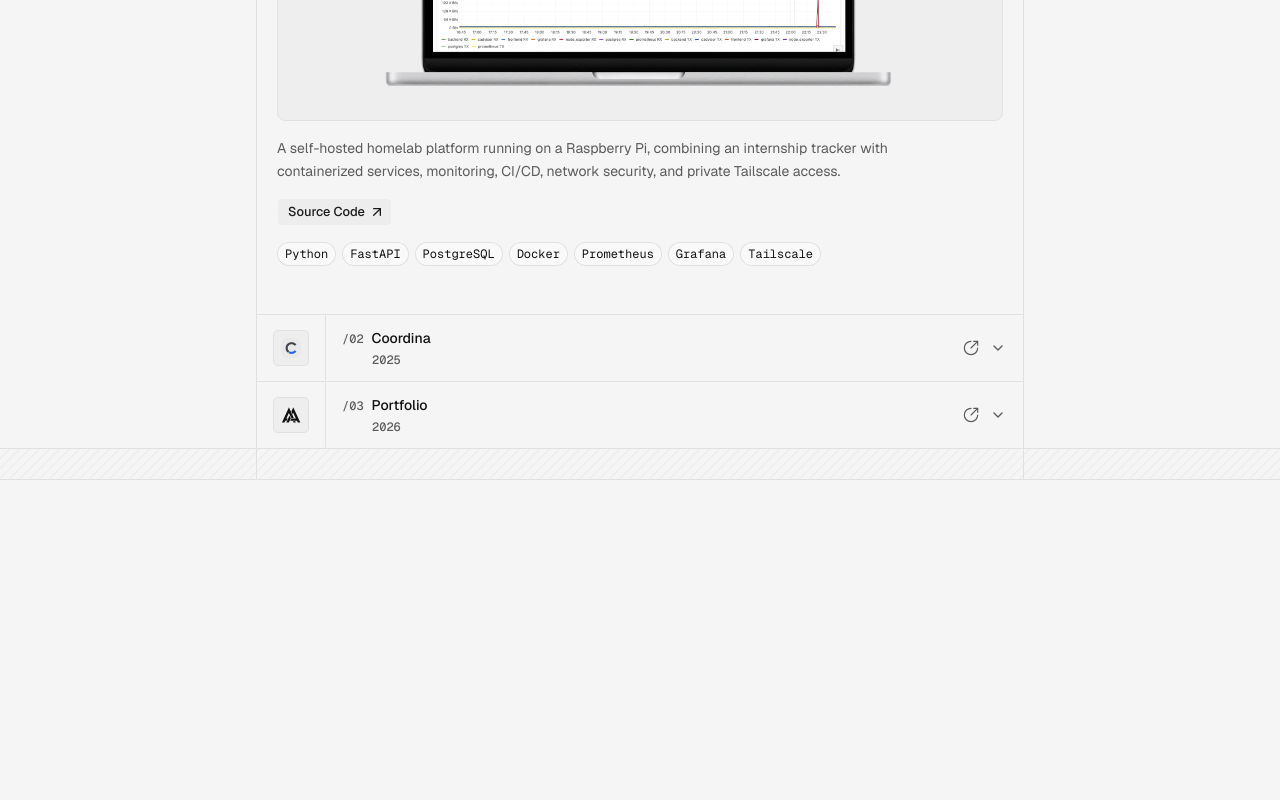
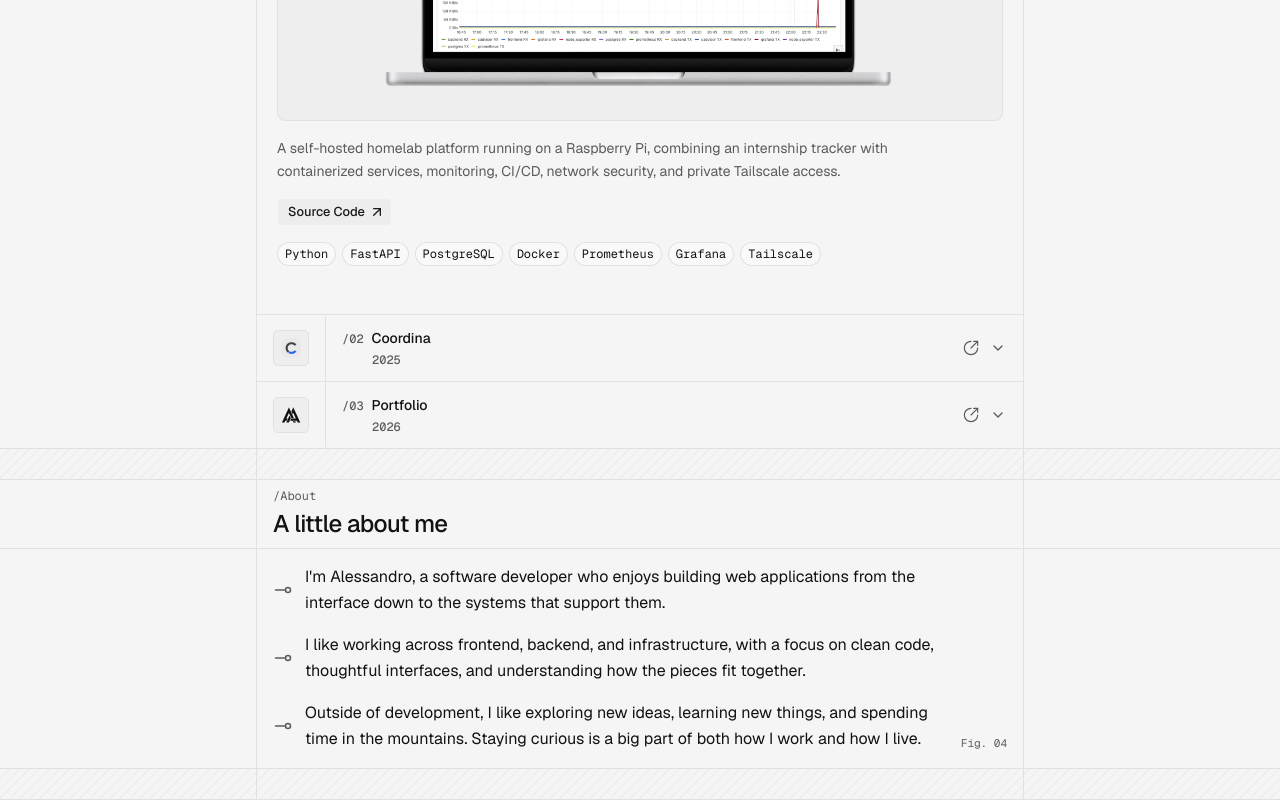
Before and after one commit to alessandro-arg/portfolio-2.0, a Next.js app: page / in a window 1280 px wide. Shown: the part 1222-2022 px from the top of the page. Before the commit the page ends 1702 px from the top, so only its background shows below. Built offline with nearby package versions, Linux system fonts and the light colour scheme; no server answers.

Commit message:
feat: add homepage about section

```diff
--- a/src/app/page.tsx
+++ b/src/app/page.tsx
@@ -3,6 +3,7 @@ import { GitHubContributionsSection } from "@/components/sections/github-contrib
 import { HeroSection } from "@/components/sections/hero-section";
 import { OverviewSection } from "@/components/sections/overview-section";
 import { ProjectSection } from "@/components/sections/projects-section";
+import { AboutSection } from "@/components/sections/about-section";
 import { SocialLinks } from "@/components/sections/social-links";
 
 export default function HomePage() {
@@ -16,6 +17,8 @@ export default function HomePage() {
       <StripeDivider />
       <ProjectSection />
       <StripeDivider />
+      <AboutSection />
+      <StripeDivider />
     </>
   );
 }
--- /dev/null
+++ b/src/components/sections/about-section.tsx
@@ -0,0 +1,41 @@
+import { profile } from "@/content/profile";
+import { LineDotRightHorizontal } from "lucide-react";
+
+export function AboutSection() {
+  return (
+    <section aria-labelledby="about-heading">
+      <header className="screen-line-bottom p-4 py-2">
+        <p className="mb-1 font-mono text-xs text-muted-foreground">/About</p>
+
+        <h2 id="about-heading" className="text-2xl font-medium tracking-tight">
+          A little about me
+        </h2>
+      </header>
+
+      <div className="relative p-4">
+        <ul className="flex max-w-2xl flex-col gap-4 text-base leading-relaxed">
+          {profile.about.map((paragraph) => (
+            <li
+              key={paragraph}
+              className="text-foreground flex gap-3 items-start sm:items-center"
+            >
+              <LineDotRightHorizontal
+                className="size-5 shrink-0 text-muted-foreground mt-1 sm:mt-0"
+                strokeWidth={1.75}
+                aria-hidden="true"
+              />
+              <span>{paragraph}</span>
+            </li>
+          ))}
+        </ul>
+
+        <p
+          aria-hidden="true"
+          className="absolute right-4 bottom-4 hidden font-mono text-[0.6875rem] text-muted-foreground md:block"
+        >
+          Fig. 04
+        </p>
+      </div>
+    </section>
+  );
+}
--- a/src/components/sections/projects-section.tsx
+++ b/src/components/sections/projects-section.tsx
@@ -100,7 +100,7 @@ export function ProjectSection() {
     <section aria-labelledby="projects-heading">
       <header className="screen-line-bottom border-border p-4 py-2">
         <p className="mb-1 font-mono text-xs text-muted-foreground">
-          Selected Work
+          /Selected Work
         </p>
 
         <h2
--- a/src/content/profile.ts
+++ b/src/content/profile.ts
@@ -12,9 +12,9 @@ export const profile = {
     "Small details matter",
   ],
   about: [
-    "I'm Alessandro, a developer passionate about creating dynamic web applications. I enjoy working across frontend, backend, and infrastructure. I thrive on solving complex problems with clean, efficient code, and I'm always ready to learn more.",
-    "When I'm not immersed in work, I'm exploring new ideas or new mountains and staying curious. Life is about balance, and I love embracing every part of it, especially on a mountain.",
-    "I believe small daily progress leads to big results.",
+    "I'm Alessandro, a software developer who enjoys building web applications from the interface down to the systems that support them.",
+    "I like working across frontend, backend, and infrastructure, with a focus on clean code, thoughtful interfaces, and understanding how the pieces fit together.",
+    "Outside of development, I like exploring new ideas, learning new things, and spending time in the mountains. Staying curious is a big part of both how I work and how I live.",
   ],
   contact: {
     email: "contact@alessandro-argenziano.com",
```
